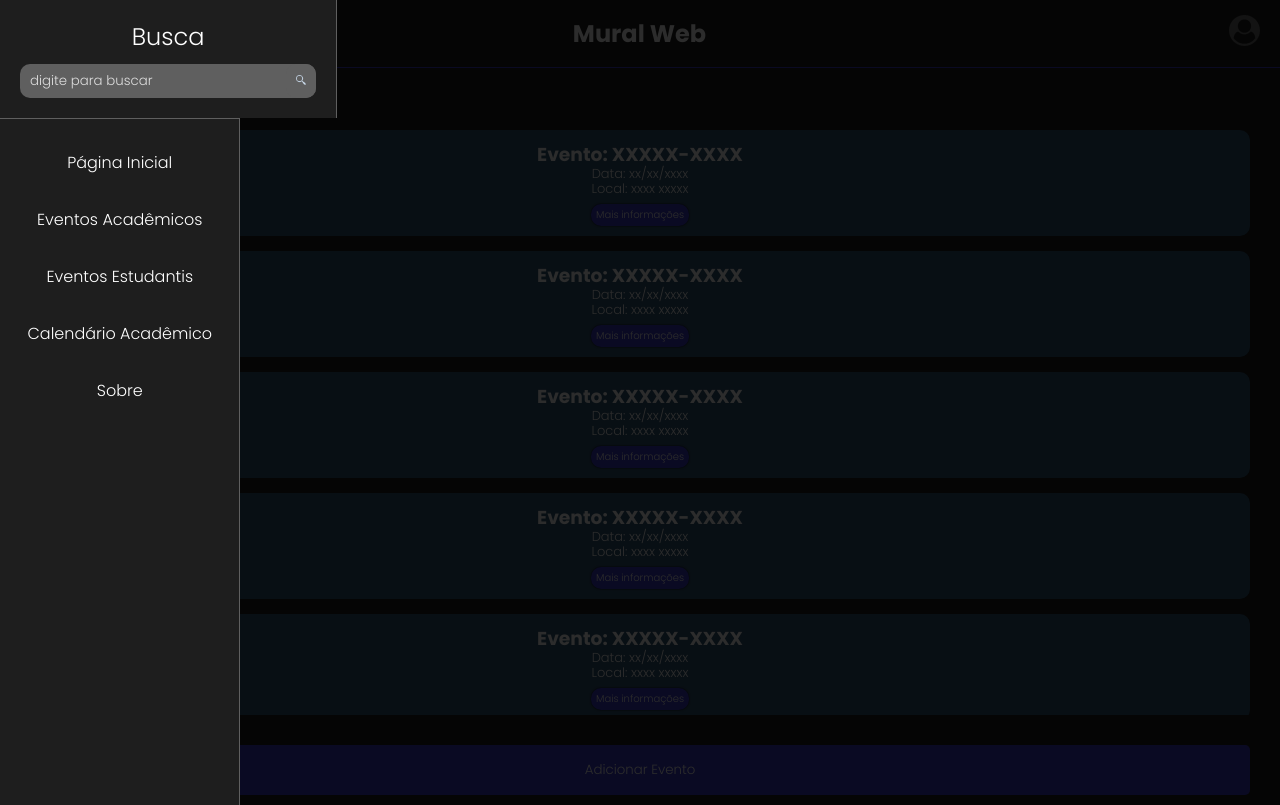
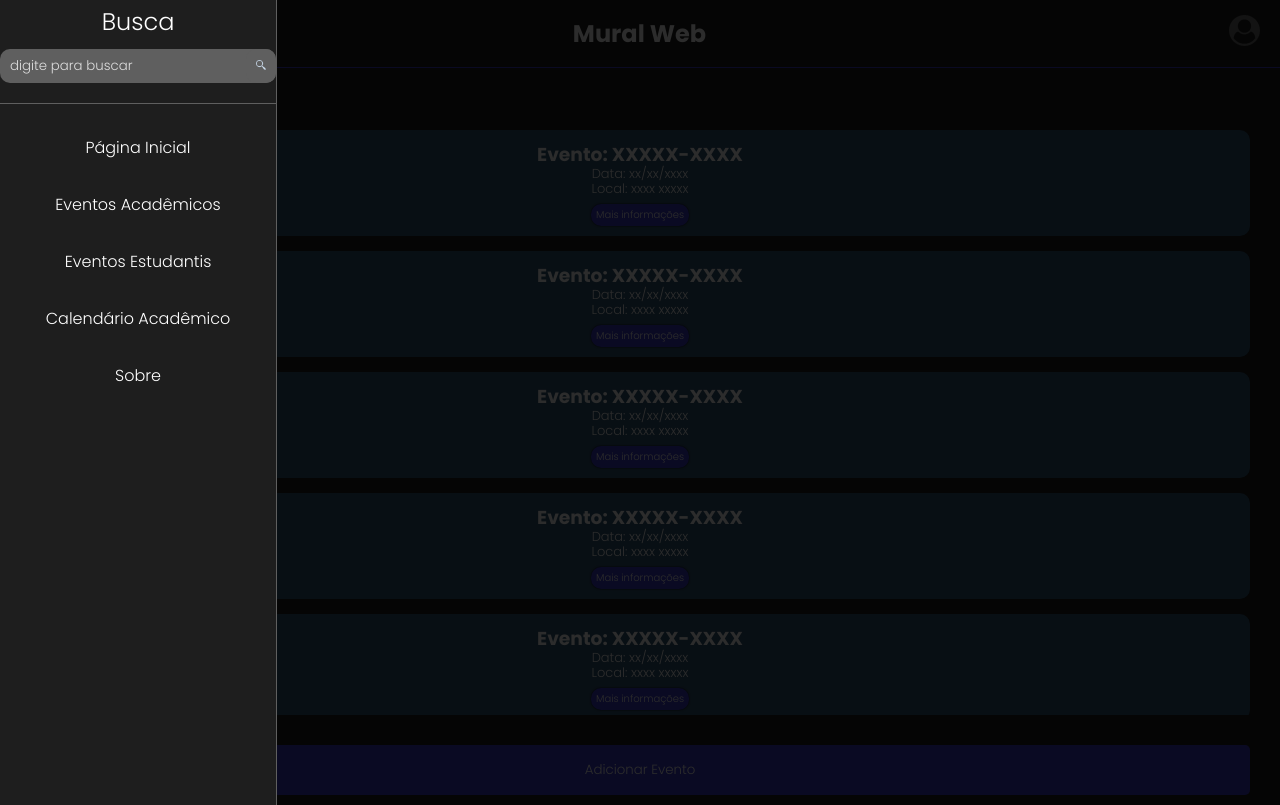
Before and after one commit to wesleyfreit/Mural-Web, a plain HTML site: page index.html in a window 1280 px wide. Both pictures are taken after a click on the button 35 px from the left and 33 px from the top of the page. Drawn offline with Linux system fonts and the light colour scheme.

Commit message:
correções no menu

```diff
--- a/src/scripts/menu.js
+++ b/src/scripts/menu.js
@@ -1,5 +1,6 @@
 const headerNavBackground = document.querySelector(".header-nav-background");
 const headerNav = document.querySelector(".header-nav");
+const container = document.querySelector(".container");
 
 const exibir = () => {
     headerNav.classList.toggle("active");
@@ -9,11 +10,14 @@ const exibir = () => {
 const fechar = () => {
     headerNav.style.animationName = "slideof";
     headerNav.style.animationDuration = "0.5s";
+    container.style.pointerEvents = "none";
     setTimeout(() => {
+        container.style.pointerEvents = "all";
         headerNav.classList.toggle("active");
         headerNavBackground.style.display = "none";
         headerNav.style.animationName = "slidein";
-    }, 300);
+
+    }, 400);
 };
 
 export { exibir, fechar };
--- a/src/styles/style.css
+++ b/src/styles/style.css
@@ -43,11 +43,13 @@
 
 .header-nav {
     position: fixed;
-    height: 70px;
+    height: 100px;
     z-index: 100;
 }
 
 .menuInside {
+    background-color: var(--cor-fundo);
+    border-right: 1px solid var(--cor-hover);
     display: none;
 }
 
@@ -60,7 +62,7 @@
 @keyframes slidein {
     from {
         margin-left: -50%;
-        width: 300%;
+        width: 100%;
     }
 
     to {
@@ -72,17 +74,17 @@
 @keyframes slideof {
     from {
         margin-left: 0%;
-        width: 300%;
+        width: -100%;
     }
 
     to {
-        margin-left: -100%;
-        width: 100%;
+        margin-left: -50%;
+        width: -100%;
     }
 }
 
 .header-nav-background {
-    margin-top: 90vh;
+    margin-top: 100vh;
     position: fixed;
     min-width: 100vw;
     height: 110vh;
@@ -91,20 +93,13 @@
     display: none;
 }
 
-.lupaBusca,
-.menuOptions {
-    width: fit-content;
-    background-color: var(--cor-fundo);
-    border-right: 1px solid var(--cor-hover);
-}
-
 .menuOptions {
     border-top: 1px solid var(--cor-hover);
     padding-top: 20px;
 }
 
 .lupaBusca {
-    padding: 20px;
+    padding: 20px 0;
     display: flex;
     justify-content: center;
     flex-direction: column;
@@ -127,8 +122,6 @@
 
 .lupaBusca input {
     color: var(--cor-texto);
-    width: fit-content;
-    padding-right: 30px;
 }
 
 .lupaBusca input::placeholder {
@@ -160,8 +153,7 @@
 }
 
 .options li {
-    padding: 10px 26.5px;
-
+    padding: 10px 20px;
     cursor: pointer;
     border: 1px solid transparent;
     transition: 0.1s;
```
